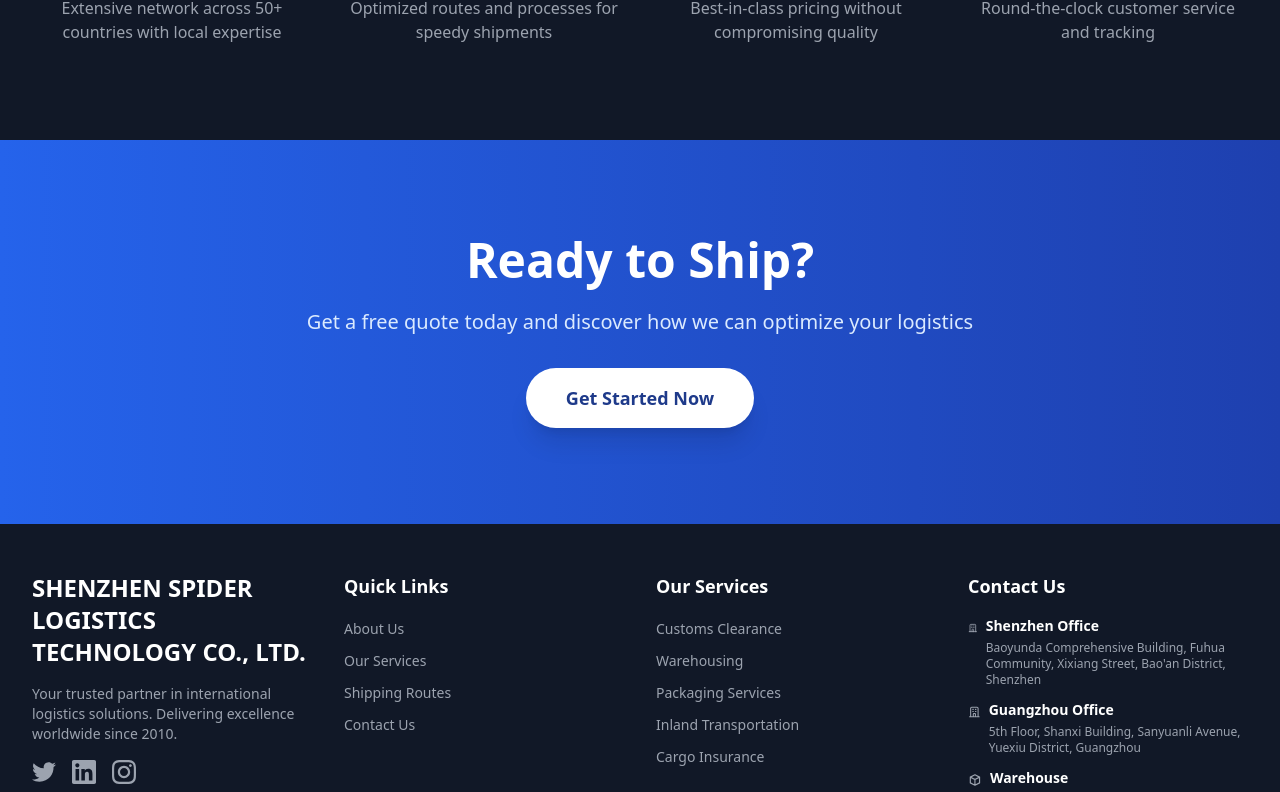
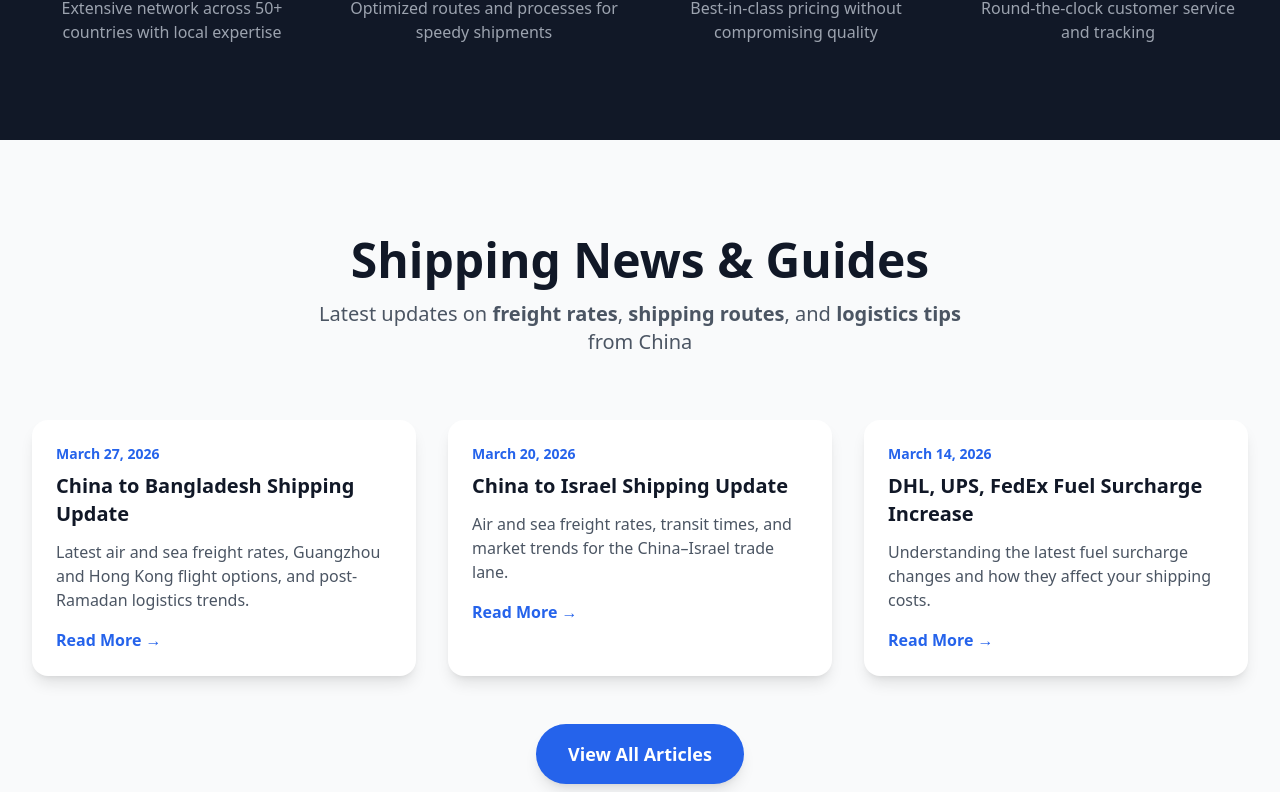
Before and after one commit to yuanvicky6/siper-logistics-website, a Next.js app: page / in a window 1280 px wide. Shown: the part 3056-3848 px from the top of the page. Built offline with nearby package versions, Linux system fonts and the light colour scheme.

Commit message:
"fix-google-indexing-issues"

```diff
--- /dev/null
+++ b/app/blog/[slug]/metadata.ts
@@ -0,0 +1,43 @@
+import { Metadata } from 'next'
+import { BLOG_POSTS } from '@/config/blog-posts'
+
+// Generate metadata for each blog post
+export async function generateMetadata({ params }: { params: { slug: string } }): Promise<Metadata> {
+  const post = BLOG_POSTS.find(p => p.slug === params.slug)
+
+  if (!post) {
+    return {
+      title: 'Article Not Found | Spider Logistics',
+      description: 'The requested article could not be found.',
+    }
+  }
+
+  return {
+    title: `${post.title} | Spider Logistics Blog`,
+    description: post.excerpt,
+    keywords: [
+      'China freight',
+      'shipping rates',
+      'freight forwarding',
+      post.category.toLowerCase(),
+      'logistics blog',
+    ],
+    alternates: {
+      canonical: `https://spiderlogisticsinc.cn/blog/${post.slug}`,
+    },
+    openGraph: {
+      title: post.title,
+      description: post.excerpt,
+      url: `https://spiderlogisticsinc.cn/blog/${post.slug}`,
+      type: 'article',
+      publishedTime: post.date,
+      authors: ['Spider Logistics'],
+      tags: [post.category],
+    },
+    twitter: {
+      card: 'summary_large_image',
+      title: post.title,
+      description: post.excerpt,
+    },
+  }
+}
--- /dev/null
+++ b/app/blog/metadata.ts
@@ -0,0 +1,25 @@
+import { Metadata } from 'next'
+
+export const metadata: Metadata = {
+  title: 'China Freight & Shipping News | Spider Logistics Blog',
+  description: 'Expert shipping guides, freight rate updates, and logistics insights for China to Bangladesh, Israel, Africa, and worldwide destinations.',
+  keywords: [
+    'China freight news',
+    'shipping rates China',
+    'Bangladesh shipping update',
+    'Israel freight rates',
+    'China logistics blog',
+    'freight forwarding tips',
+    'customs clearance guide',
+    'FCL LCL shipping',
+  ],
+  alternates: {
+    canonical: 'https://spiderlogisticsinc.cn/blog',
+  },
+  openGraph: {
+    title: 'China Freight & Shipping News | Spider Logistics Blog',
+    description: 'Expert shipping guides and freight rate updates for China to Bangladesh, Israel, and worldwide.',
+    url: 'https://spiderlogisticsinc.cn/blog',
+    type: 'website',
+  },
+}
--- a/app/blog/page.tsx
+++ b/app/blog/page.tsx
@@ -34,14 +34,14 @@
     <div className="min-h-screen bg-white">
       <Navbar />
 
-      {/* Hero */}
+      {/* Hero - SEO Optimized */}
       <section className="bg-gradient-to-br from-blue-900 via-blue-800 to-blue-900 pt-32 pb-16">
         <div className="max-w-7xl mx-auto px-4 sm:px-6 lg:px-8 text-center">
           <h1 className="text-4xl sm:text-5xl font-bold text-white mb-4">
-            Spider Logistics Blog
+            China Freight & Shipping News
           </h1>
           <p className="text-xl text-blue-200 max-w-2xl mx-auto">
-            Industry insights, shipping guides, and expert tips to help your business move smarter.
+            Expert <strong>shipping guides</strong>, <strong>freight rate updates</strong>, and logistics insights for <strong>China to Bangladesh</strong>, <strong>Israel</strong>, and worldwide destinations.
           </p>
         </div>
       </section>
--- a/app/page.tsx
+++ b/app/page.tsx
@@ -250,18 +250,85 @@
         </div>
       </section>
 
+      {/* Latest Blog Posts - SEO Internal Linking */}
+      <section className="py-24 bg-gray-50">
+        <div className="max-w-7xl mx-auto px-4 sm:px-6 lg:px-8">
+          <div className="text-center mb-16">
+            <h2 className="text-4xl sm:text-5xl font-bold text-gray-900 mb-4">
+              Shipping News & Guides
+            </h2>
+            <p className="text-xl text-gray-600 max-w-2xl mx-auto">
+              Latest updates on <strong>freight rates</strong>, <strong>shipping routes</strong>, and <strong>logistics tips</strong> from China
+            </p>
+          </div>
+
+          <div className="grid md:grid-cols-2 lg:grid-cols-3 gap-8">
+            {[
+              {
+                title: 'China to Bangladesh Shipping Update',
+                excerpt: 'Latest air and sea freight rates, Guangzhou and Hong Kong flight options, and post-Ramadan logistics trends.',
+                slug: 'china-bangladesh-shipping-update-march-2026',
+                date: 'March 27, 2026'
+              },
+              {
+                title: 'China to Israel Shipping Update',
+                excerpt: 'Air and sea freight rates, transit times, and market trends for the China–Israel trade lane.',
+                slug: 'china-israel-shipping-update-march-2026',
+                date: 'March 20, 2026'
+              },
+              {
+                title: 'DHL, UPS, FedEx Fuel Surcharge Increase',
+                excerpt: 'Understanding the latest fuel surcharge changes and how they affect your shipping costs.',
+                slug: 'dhl-ups-fedex-fuel-surcharge-increase-2026',
+                date: 'March 14, 2026'
+              }
+            ].map((post, index) => (
+              <motion.div
+                key={index}
+                initial={{ opacity: 0, y: 20 }}
+                whileInView={{ opacity: 1, y: 0 }}
+                viewport={{ once: true }}
+                transition={{ duration: 0.5, delay: index * 0.1 }}
+                className="bg-white rounded-2xl overflow-hidden shadow-lg hover:shadow-2xl transition-all duration-300"
+              >
+                <div className="p-6">
+                  <div className="text-sm text-blue-600 font-semibold mb-2">{post.date}</div>
+                  <h3 className="text-xl font-bold text-gray-900 mb-3">
+                    <Link href={`/blog/${post.slug}`} className="hover:text-blue-600 transition-colors">
+                      {post.title}
+                    </Link>
+                  </h3>
+                  <p className="text-gray-600 mb-4">{post.excerpt}</p>
+                  <Link href={`/blog/${post.slug}`} className="text-blue-600 font-semibold hover:text-blue-800 transition-colors">
+                    Read More →
+                  </Link>
+                </div>
+              </motion.div>
+            ))}
+          </div>
+
+          <div className="text-center mt-12">
+            <Link href="/blog">
+              <button className="bg-blue-600 hover:bg-blue-700 text-white px-8 py-4 rounded-full font-semibold text-lg transition-all duration-300 shadow-lg hover:shadow-xl">
+                View All Articles
+              </button>
+            </Link>
+          </div>
+        </div>
+      </section>
+
       {/* CTA Section */}
       <section className="py-24 bg-gradient-to-r from-blue-600 to-blue-800">
         <div className="max-w-4xl mx-auto px-4 sm:px-6 lg:px-8 text-center">
           <h2 className="text-4xl sm:text-5xl font-bold text-white mb-6">
-            Ready to Ship?
+            Ready to Ship from China?
           </h2>
           <p className="text-xl text-blue-100 mb-8">
-            Get a free quote today and discover how we can optimize your logistics
+            Get a free quote today for <strong>air freight</strong> or <strong>sea freight</strong> from China to Bangladesh, Israel, Africa, and worldwide
           </p>
           <Link href="/contact">
             <button className="bg-white text-blue-900 px-10 py-4 rounded-full font-semibold text-lg hover:bg-blue-50 transition-all duration-300 shadow-xl hover:shadow-2xl transform hover:-translate-y-1">
-              Get Started Now
+              Get Free Quote
             </button>
           </Link>
         </div>
```
Also changed, not shown: 1 other file (tests, documents, lock files or other folders).
